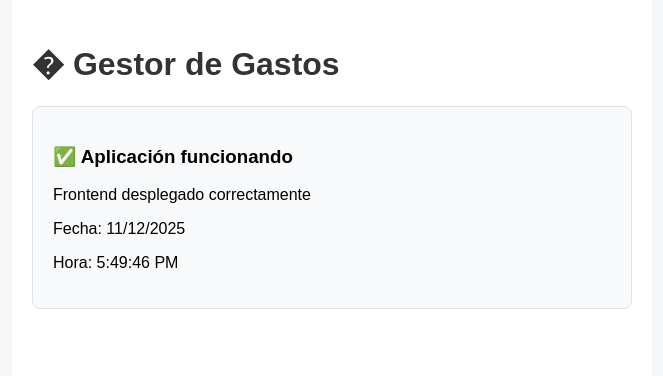
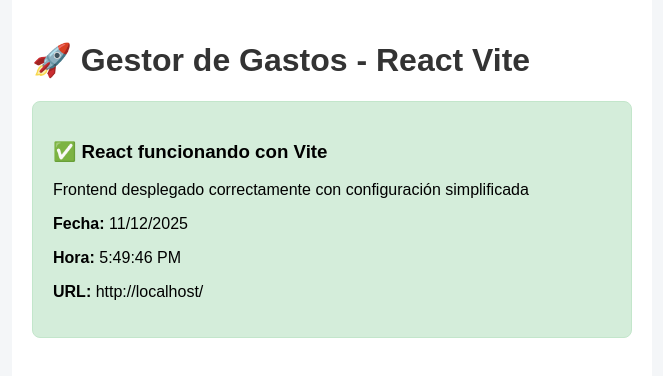
Before and after one commit to carleto30stm/mypymegestion, a React (Vite) app in the folder frontend/: page / in a window 1280 px wide. Shown: the top 376 px of the page, without its empty margins (308-971 px from the left). Built offline with nearby package versions, Linux system fonts and the light colour scheme.

Commit message:
test: versión ultra-simple React sin MUI/Redux, Vite config mínima

```diff
--- a/frontend/index.html
+++ b/frontend/index.html
@@ -9,5 +9,5 @@
   </head>
   <body style="margin: 0; background-color: #f4f6f8;">
     <div id="root"></div>
-    <script type="module" src="/index-debug.tsx"></script>
+    <script type="module" src="/index.tsx"></script>
   </body>
--- a/frontend/index.tsx
+++ b/frontend/index.tsx
@@ -1,33 +1,47 @@
 import React from 'react';
 import ReactDOM from 'react-dom/client';
-import { Provider } from 'react-redux';
-import { BrowserRouter } from 'react-router-dom';
-import { ThemeProvider, createTheme } from '@mui/material/styles';
-import CssBaseline from '@mui/material/CssBaseline';
-import { store } from './redux/store';
-import App from './App';
 
-const theme = createTheme({
-  palette: {
-    mode: 'light',
-  },
-});
+const SimpleApp = () => {
+  return (
+    <div style={{
+      padding: '20px',
+      fontFamily: 'Arial, sans-serif',
+      maxWidth: '600px',
+      margin: '0 auto',
+      backgroundColor: '#fff',
+      minHeight: '100vh'
+    }}>
+      <h1 style={{ color: '#333' }}>
+        🚀 Gestor de Gastos - React Vite
+      </h1>
+
+      <div style={{
+        background: '#d4edda',
+        padding: '20px',
+        borderRadius: '8px',
+        margin: '20px 0',
+        border: '1px solid #c3e6cb'
+      }}>
+        <h3>✅ React funcionando con Vite</h3>
+        <p>Frontend desplegado correctamente con configuración simplificada</p>
+        <p><strong>Fecha:</strong> {new Date().toLocaleDateString()}</p>
+        <p><strong>Hora:</strong> {new Date().toLocaleTimeString()}</p>
+        <p><strong>URL:</strong> {window.location.href}</p>
+      </div>
+    </div>
+  );
+};
 
 const rootElement = document.getElementById('root');
 if (!rootElement) {
-  throw new Error("Could not find root element to mount to");
+  console.error("No se encontró el elemento root");
+} else {
+  console.log("✅ Elemento root encontrado, montando React...");
+  try {
+    const root = ReactDOM.createRoot(rootElement);
+    root.render(<SimpleApp />);
+    console.log("✅ React montado exitosamente con Vite");
+  } catch (error) {
+    console.error("❌ Error al montar React:", error);
+  }
 }
-
-const root = ReactDOM.createRoot(rootElement);
-root.render(
-  <React.StrictMode>
-    <Provider store={store}>
-      <ThemeProvider theme={theme}>
-        <CssBaseline />
-        <BrowserRouter>
-          <App />
-        </BrowserRouter>
-      </ThemeProvider>
-    </Provider>
-  </React.StrictMode>
-);
--- a/frontend/vite.config.ts
+++ b/frontend/vite.config.ts
@@ -9,17 +9,10 @@
   return {
     plugins: [react()],
     build: {
-      // Configuraciones específicas para Vercel
-      target: 'es2015', // Compatible con navegadores más antiguos
+      // Configuración mínima para Vercel
       outDir: 'dist',
-      assetsDir: 'assets',
-      sourcemap: false, // Desactivar sourcemaps para reducir tamaño
-      minify: 'esbuild', // Usar esbuild para minificación (más rápido)
-      rollupOptions: {
-        output: {
-          manualChunks: undefined, // No dividir en chunks automáticamente
-        }
-      }
+      sourcemap: false,
+      minify: false, // Sin minificación para debug
     },
     server: {
       proxy: {
```
